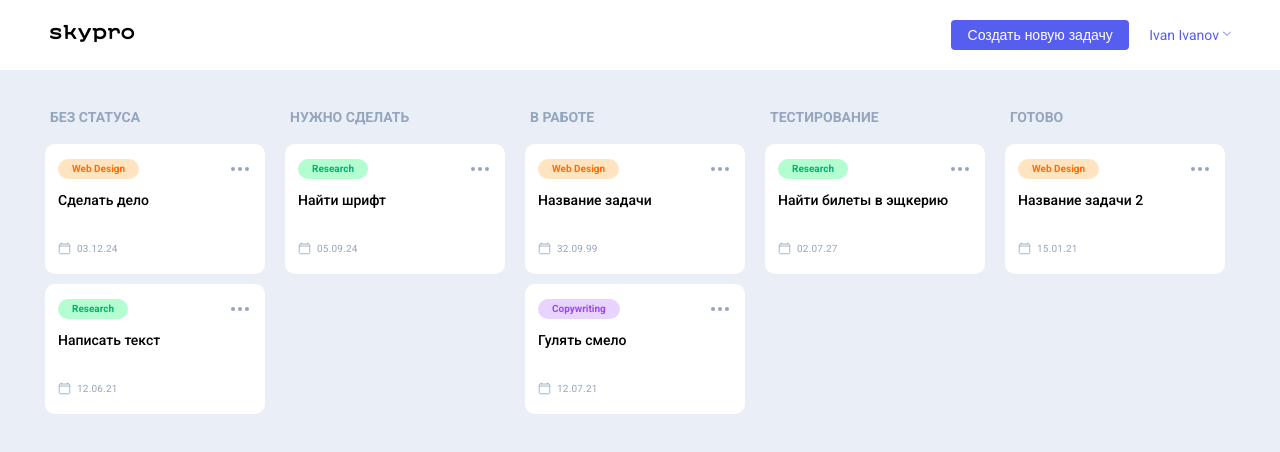
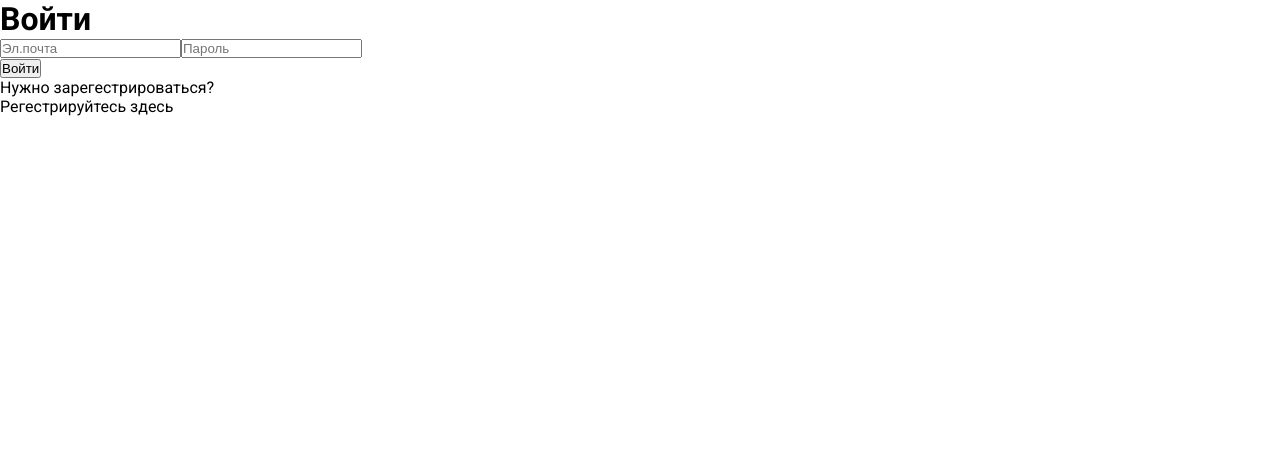
Before and after one commit to allizaveta/skypro-kanban, a React (Vite) app: page /login in a window 1280 px wide. Shown: the top 452 px of the page. Built offline with nearby package versions, Linux system fonts and the light colour scheme.

Commit message:
basic routing is specified

```diff
--- a/package.json
+++ b/package.json
@@ -12,6 +12,7 @@
   "dependencies": {
     "react": "^18.2.0",
     "react-dom": "^18.2.0",
+    "react-router-dom": "^6.23.1",
     "styled-components": "^6.1.11"
   },
   "devDependencies": {
--- a/src/App.jsx
+++ b/src/App.jsx
@@ -1,39 +1,35 @@
 import "./App.css";
-import Header from "./components/header/Header";
-import BrowsePopup from "./components/popups/browse/Browse";
-import NewCardPopup from "./components/popups/newCard/NewCard";
-import ExitPopup from "./components/popups/exit/Exit";
-import Main from "./components/main/Main";
-import { useEffect, useState } from "react";
-import { cardList } from "./data";
+import React from "react";
+import { Route, Routes } from "react-router-dom";
+import MainPage from "./pages/mainPage/MainPage";
+import LoginPage from "./pages/loginPage/LoginPage";
+import RegisterPage from "./pages/registerPage/RegisterPage";
+import { ExitPage } from "./pages/exitPage/ExitPage";
+import NotfoundPage from "./pages/notFoundPage/NotFoundPage";
+import ViewCardPage from "./pages/viewCardPage/ViewCardPage";
 import { GlobalStyled } from "./Global.styled";
-import { Wrapper } from "./Common.styled";
+
 function App() {
-  const [isLoading, setLoading] = useState(true);
-  const [cards, setCards] = useState(cardList);
-  const addCard = () => {
-    const newCard = {
-      id: cards.length + 1,
-      topic: "Web Design",
-      title: "Название задачи",
-      date: "04.06.24",
-      status: "Без статуса",
-    };
-    setCards([...cards, newCard]);
+  const AppRoutes = {
+    HOME: "/",
+    EXIT: "/exit",
+    VIEW_CARD: "/card/:id",
+    LOGIN: "/login",
+    REGISTER: "/register",
+    NOT_FOUND: "*",
   };
-  useEffect(() => {
-    setTimeout(() => setLoading(false), 2000);
-  }, []);
+
   return (
     <>
       <GlobalStyled />
-      <Wrapper>
-        <ExitPopup />
-        <NewCardPopup addCard={addCard} />
-        <BrowsePopup />
-        <Header />
-        {isLoading ? <p>Загрузка</p> : <Main cards={cards} />}
-      </Wrapper>
+      <Routes>
+        <Route path={AppRoutes.HOME} element={<MainPage />} />
+        <Route path={AppRoutes.LOGIN} element={<LoginPage />} />
+        <Route path={AppRoutes.REGISTER} element={<RegisterPage />} />
+        <Route path={AppRoutes.EXIT} element={<ExitPage />} />
+        <Route path={AppRoutes.VIEW_CARD} element={<ViewCardPage />} />
+        <Route path={AppRoutes.NOT_FOUND} element={<NotfoundPage />} />
+      </Routes>
     </>
   );
 }
--- a/src/Global.styled.js
+++ b/src/Global.styled.js
@@ -1,4 +1,4 @@
-import styled, { createGlobalStyle } from "styled-components";
+import { createGlobalStyle } from 'styled-components';
 
 export const GlobalStyled = createGlobalStyle`
 * {
--- a/src/main.jsx
+++ b/src/main.jsx
@@ -1,9 +1,12 @@
 import React from "react";
 import ReactDOM from "react-dom/client";
+import { BrowserRouter } from "react-router-dom";
 import App from "./App.jsx";
 
 ReactDOM.createRoot(document.getElementById("root")).render(
   <React.StrictMode>
-    <App />
+    <BrowserRouter>
+      <App />
+    </BrowserRouter>
   </React.StrictMode>
 );
--- /dev/null
+++ b/src/pages/exitPage/ExitPage.jsx
@@ -0,0 +1,5 @@
+import ExitPopup from "../../components/popups/exit/Exit";
+
+export const ExitPage = ({ setIsAuth }) => {
+  return <ExitPopup setIsAuth={setIsAuth} />;
+};
--- /dev/null
+++ b/src/pages/loginPage/LoginPage.jsx
@@ -0,0 +1,18 @@
+const LoginPage = () => {
+  return (
+    <div>
+      <div>
+        <h1>Войти</h1>
+        <div>
+          <input type="e-mail" placeholder="Эл.почта" />
+          <input type="password" placeholder="Пароль" />
+        </div>
+        <button>Войти</button>
+        <p>Нужно зарегестрироваться?</p>
+        <a>Регестрируйтесь здесь</a>
+      </div>
+    </div>
+  );
+};
+
+export default LoginPage;
--- /dev/null
+++ b/src/pages/mainPage/MainPage.jsx
@@ -0,0 +1,40 @@
+import Header from "../../components/header/Header";
+import BrowsePopup from "../../components/popups/browse/Browse";
+import NewCardPopup from "../../components/popups/newCard/NewCard";
+import ExitPopup from "../../components/popups/exit/Exit";
+import Main from "../../components/main/Main";
+import { cardList } from "../../data";
+import { useEffect, useState } from "react";
+import { Wrapper } from "../../Common.styled";
+import React from "react";
+
+const MainPage = () => {
+  const [isLoading, setLoading] = useState(true);
+  const [cards, setCards] = useState(cardList);
+  const addCard = () => {
+    const newCard = {
+      id: cards.length + 1,
+      topic: "Web Design",
+      title: "Название задачи",
+      date: "04.06.24",
+      status: "Без статуса",
+    };
+    setCards([...cards, newCard]);
+  };
+  useEffect(() => {
+    setTimeout(() => setLoading(false), 200); //Вернуть потом на 2000
+  }, []);
+  return (
+    <>
+      <Wrapper>
+        <ExitPopup />
+        <NewCardPopup addCard={addCard} />
+        <BrowsePopup />
+        <Header />
+        {isLoading ? <p>Загрузка</p> : <Main cards={cards} />}
+      </Wrapper>
+    </>
+  );
+};
+
+export default MainPage;
--- /dev/null
+++ b/src/pages/notFoundPage/NotFoundPage.jsx
@@ -0,0 +1,9 @@
+const NotfoundPage = () => {
+  return (
+    <div>
+      <p>404</p>
+    </div>
+  );
+};
+
+export default NotfoundPage;
--- /dev/null
+++ b/src/pages/registerPage/RegisterPage.jsx
@@ -0,0 +1,20 @@
+const RegisterPage = () => {
+  return (
+    <div>
+      <div>
+        <h1>Регистрация</h1>
+        <div>
+          <input type="e-mail" placeholder="Имя" />
+          <input type="e-mail" placeholder="Эл.почта" />
+          <input type="password" placeholder="Пароль" />
+        </div>
+        <button>Зарегестрироваться</button>
+        <p>
+          Уже есть аккаунт?<a>Войдите здесь</a>
+        </p>
+      </div>
+    </div>
+  );
+};
+
+export default RegisterPage;
--- /dev/null
+++ b/src/pages/viewCardPage/ViewCardPage.jsx
@@ -0,0 +1,8 @@
+import { useParams } from "react-router-dom";
+
+const ViewCardPage = () => {
+  let { id } = useParams();
+  return <div>Карточка пользователя с ID: {id}</div>;
+};
+
+export default ViewCardPage;
```
Also changed, not shown: 1 other file (tests, documents, lock files or other folders).
